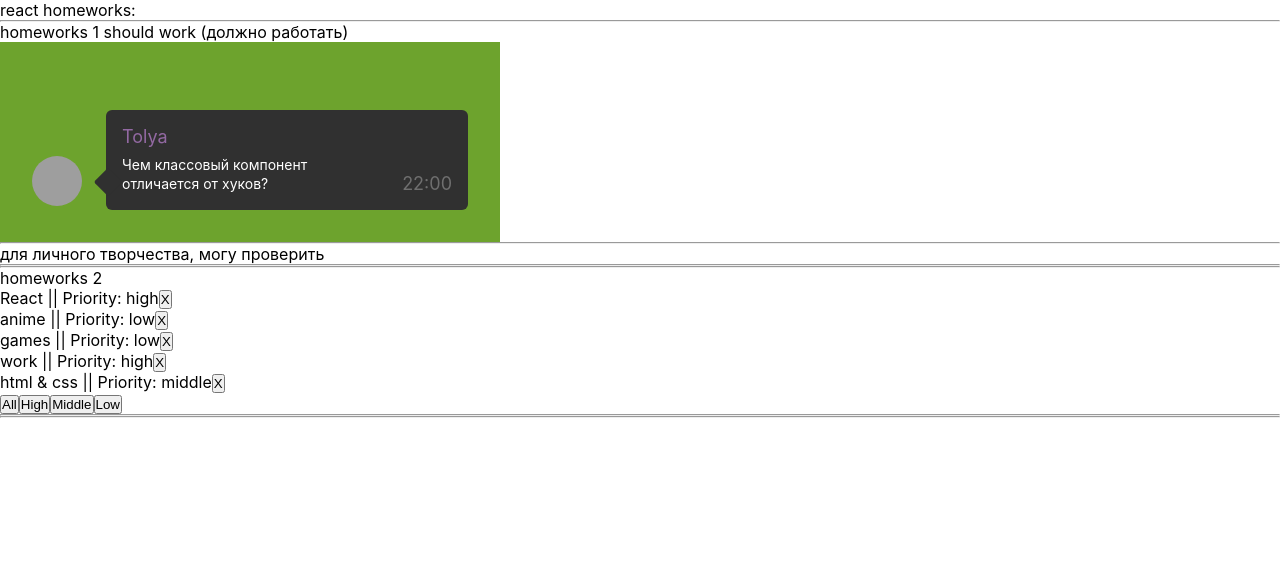
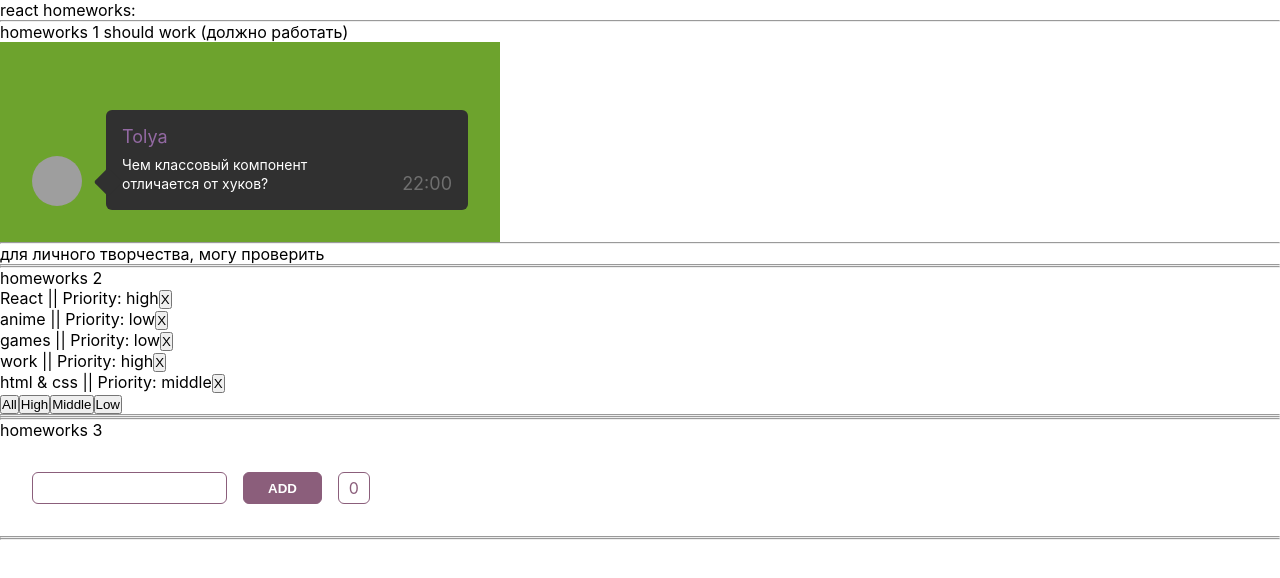
Before and after one commit to worckyky/react-samurai_HomeWork, a React (Create React App) app: page / in a window 1280 px wide. Shown: the top 578 px of the page. Built offline with nearby package versions, Linux system fonts and the light colour scheme; grey boxes are pictures that could not be loaded.

Commit message:
made homework-3

```diff
--- a/package.json
+++ b/package.json
@@ -10,10 +10,12 @@
     "@types/node": "^14.0.25",
     "@types/react": "^16.9.43",
     "@types/react-dom": "^16.9.8",
+    "@types/uuid": "^8.0.1",
     "react": "^16.13.1",
     "react-dom": "^16.13.1",
     "react-scripts": "3.4.1",
-    "typescript": "^3.9.7"
+    "typescript": "^3.9.7",
+    "uuid": "^8.3.0"
   },
   "scripts": {
     "start": "react-scripts start",
--- a/src/p1-main/m1-ui/u1-app/App.tsx
+++ b/src/p1-main/m1-ui/u1-app/App.tsx
@@ -2,12 +2,14 @@ import React from "react";
 import s from "./App.module.css";
 import HW1 from "../../../p2-homeworks/h1/HW1";
 import HW2 from "../../../p2-homeworks/h2/HW2";
+import HW3 from "../../../p2-homeworks/h3/HW3";
 function App() {
     return (
         <div className={s.App}>
             <div>react homeworks:</div>
             <HW1/>
             <HW2/>
+            <HW3/>
         </div>
     );
 }
--- /dev/null
+++ b/src/p2-homeworks/h3/Greeting.module.css
@@ -0,0 +1,63 @@
+* {
+    outline: none;
+}
+.someClass {
+
+}
+
+
+
+.greetingContainer {
+    padding: 32px;
+    display: flex;
+    align-items: center;
+}
+
+.greetingContainer button {
+    height: 32px;
+    padding: 0 24px;
+    margin-left: 16px;
+    background-color: #8b5e7b;
+    border-radius: 6px;
+    border: 1px solid #8b5e7b;
+    color: #ffffff;
+    cursor: pointer;
+    font-weight: 700;
+    text-transform: uppercase;
+}
+.greetingContainer button:hover {
+    -webkit-transition: ease-in-out 0.3s;
+    -moz-transition: ease-in-out 0.3s;
+    -ms-transition: ease-in-out 0.3s;
+    -o-transition: ease-in-out 0.3s;
+    transition: ease-in-out 0.3s;
+    background-color: #ffffff;
+    color: #8b5e7b;
+}
+.greetingContainer input {
+    height: 32px;
+    border-radius: 6px;
+    padding: 0 8px;
+    border: 1px solid #8b5e7b;
+}
+
+.greetingContainer > span:nth-last-child(2){
+    margin-left: 16px;
+    height: 32px;
+    width: 32px;
+    color: #8b5e7b;
+    border: 1px solid #8b5e7b;
+    display: flex;
+    justify-content: center;
+    align-items: center;
+    border-radius: 6px;
+
+}
+
+.error {
+    border: 1px solid red !important;
+}
+.greetingContainer > span:nth-last-child(1){
+    line-height: 16px;
+
+}
--- /dev/null
+++ b/src/p2-homeworks/h3/Greeting.tsx
@@ -0,0 +1,30 @@
+import React, {ChangeEvent} from "react";
+import s from "./Greeting.module.css";
+import {inspect} from "util";
+
+type GreetingPropsType = {
+    name: string // need to fix any
+    setNameCallback: (e: ChangeEvent<HTMLInputElement>) => void // need to fix any
+    addUser: () => void // need to fix any
+    error: string // need to fix any
+    totalUsers: number // need to fix any
+}
+
+// презентационная компонента (для верстальщика)
+const Greeting: React.FC<GreetingPropsType> = (
+    {name, setNameCallback, addUser, error, totalUsers} // деструктуризация пропсов
+) => {
+    const inputClass = error ? s.error : '';
+
+
+    return (
+        <div className={s.greetingContainer}>
+            <input value={name} onChange={setNameCallback} className={inputClass}/>
+            <button onClick={addUser}>add</button>
+            <span>{totalUsers}</span>
+            <span style={{color: "red", paddingLeft: '16px', paddingRight: '16px'}}>{error}</span>
+        </div>
+    );
+}
+
+export default Greeting;
--- /dev/null
+++ b/src/p2-homeworks/h3/GreetingContainer.tsx
@@ -0,0 +1,46 @@
+import React, {ChangeEvent, useState} from "react";
+import Greeting from "./Greeting";
+import {UserType} from "./HW3";
+
+type GreetingContainerPropsType = {
+    users: Array<UserType> // need to fix any
+    addUserCallback: (name: string) => void // need to fix any
+}
+
+// более простой и понятный для новичков
+// function GreetingContainer(props: GreetingPropsType) {
+
+// более современный и удобный для про :)
+// уровень локальной логики
+const GreetingContainer: React.FC<GreetingContainerPropsType> = ({users, addUserCallback}) => { // деструктуризация пропсов
+    const [name, setName] = useState<string>(""); // need to fix any
+    const [error, setError] = useState<string>(""); // need to fix any
+
+    const setNameCallback = (e: ChangeEvent<HTMLInputElement>) => { // need to fix any
+        setName(e.currentTarget.value); // need to fix
+    };
+    const addUser = () => {
+        if (name) {
+            alert(`Hello ${name} !`); // need to fix
+            addUserCallback(name);
+            setName('');
+            setError('')
+        } else {
+            setError('Прозошла ошибко')
+        }
+    };
+
+    let totalUsers = users.length; // need to fix
+
+    return (
+        <Greeting
+            name={name}
+            setNameCallback={setNameCallback}
+            addUser={addUser}
+            error={error}
+            totalUsers={totalUsers}
+        />
+    );
+}
+
+export default GreetingContainer;
--- /dev/null
+++ b/src/p2-homeworks/h3/HW3.tsx
@@ -0,0 +1,35 @@
+import React, {useState} from "react";
+import GreetingContainer from "./GreetingContainer";
+import {v1} from "uuid";
+
+// types
+export type UserType = {
+    _id: string // need to fix any
+    name: string // need to fix any
+}
+
+// уровень работы с глобальными данными
+function HW3() {
+    const [users, setUsers] = useState <Array<UserType>>  ([]); // need to fix any
+
+    const addUserCallback = (name: string) => { // need to fix any
+        const newUser: UserType = {_id: v1(), name: name};
+
+        setUsers([...users, newUser]); // need to fix
+    };
+
+    return (
+        <div>
+            <hr/>
+            homeworks 3
+            {/*should work (должно работать)*/}
+            <GreetingContainer users={users} addUserCallback={addUserCallback}/>
+            <hr/>
+            {/*для личного творчества, могу проверить*/}
+            {/*<AlternativeGreeting/>*/}
+            <hr/>
+        </div>
+    );
+}
+
+export default HW3;
```
Also changed, not shown: src/p2-homeworks/h3/AlternativeGreeting.tsx (added, +11 -0 lines), 2 other files (tests, documents, lock files or other folders).
